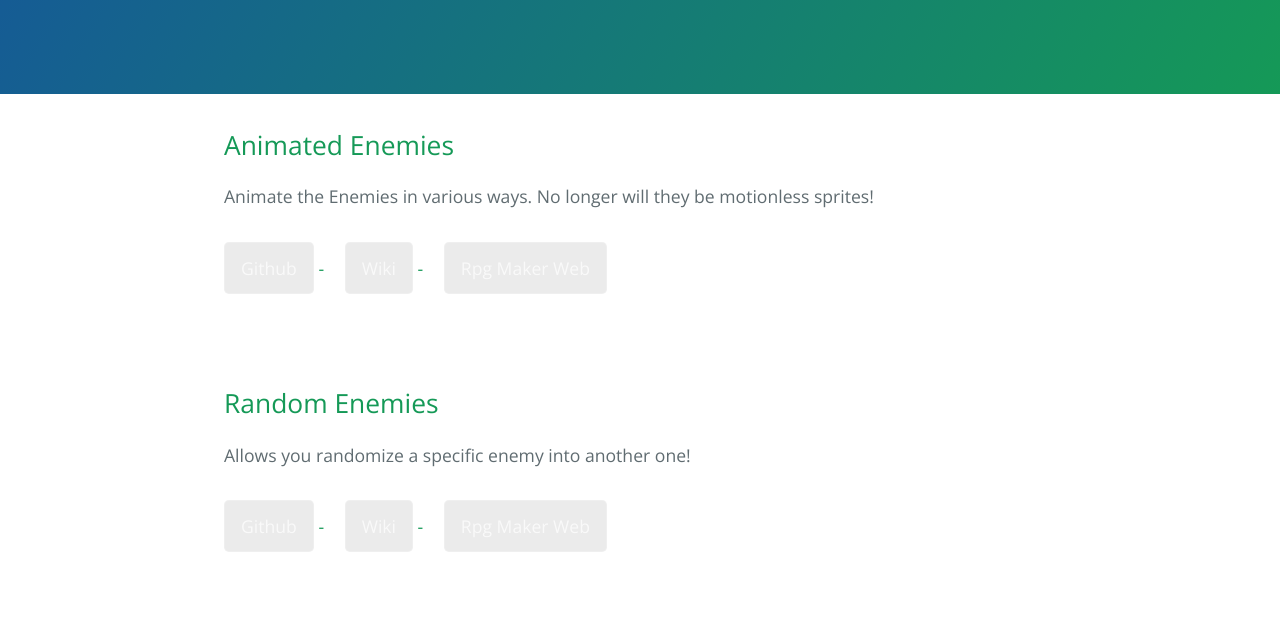
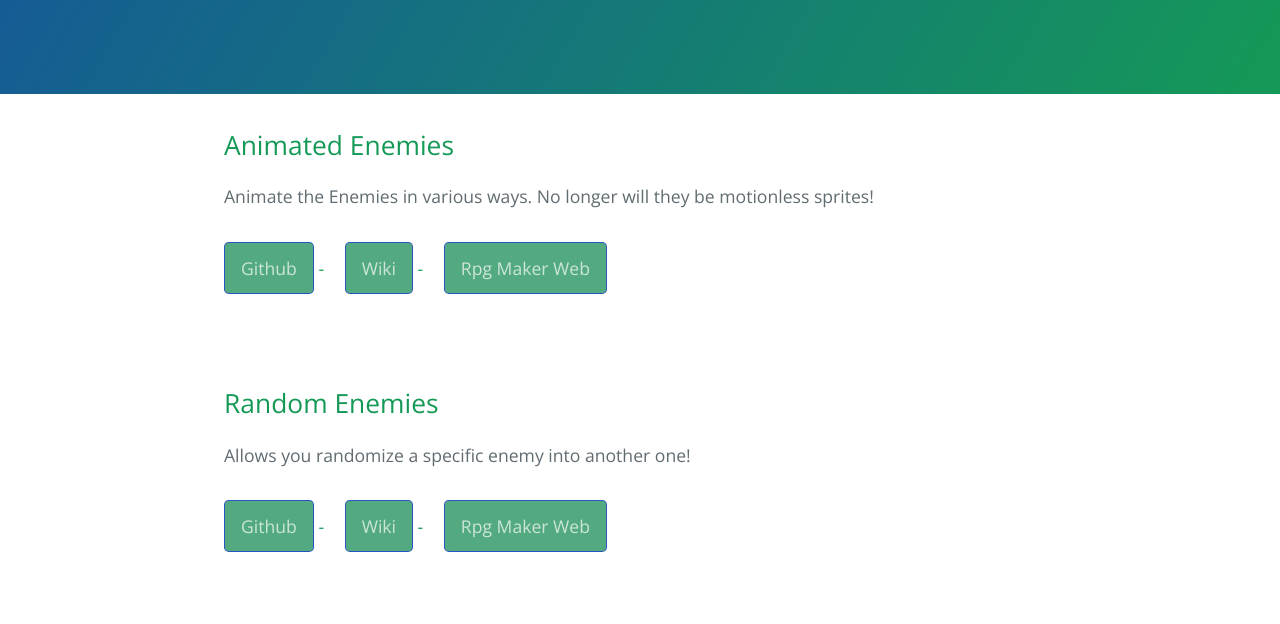
Before and after one commit to RexGit/General, a plain HTML site: page index.html in a window 1280 px wide. Shown: the part 176-800 px from the top of the page. Drawn offline with nearby package versions, Linux system fonts and the light colour scheme.

Commit message:
fixed colors

```diff
--- a/stylesheets/stylesheet.css
+++ b/stylesheets/stylesheet.css
@@ -19,8 +19,8 @@ a {
   display: inline-block;
   margin-bottom: 1rem;
   color: rgba(255, 255, 255, 0.7);
-  background-color: rgba(0, 0, 0, 0.08);
-  border-color: rgba(255, 255, 255, 0.2);
+  background-color: rgba(10, 135, 75, .7);
+  border-color: rgba(0, 0, 255, 0.5);
   border-style: solid;
   border-width: 1px;
   border-radius: 0.3rem;
```
